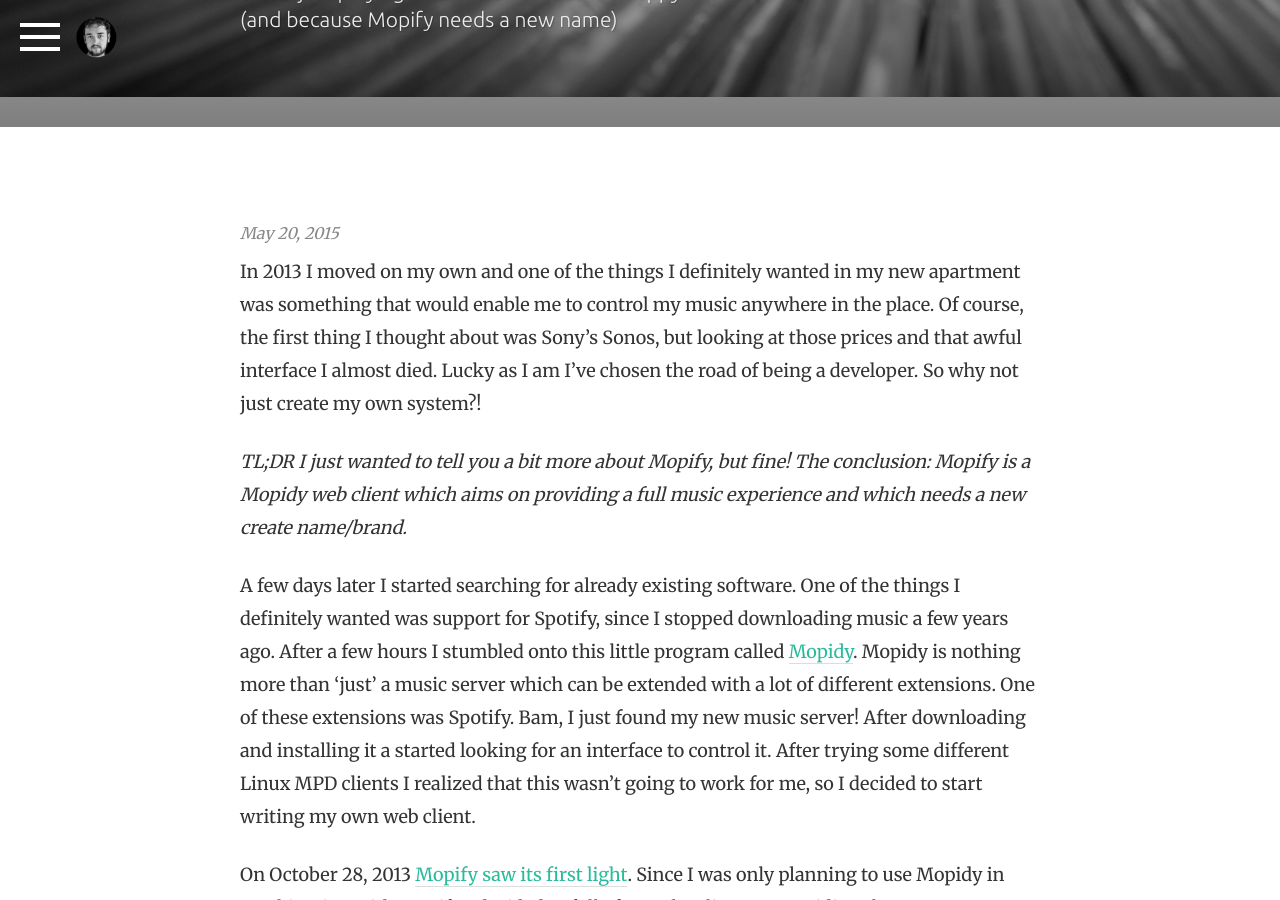
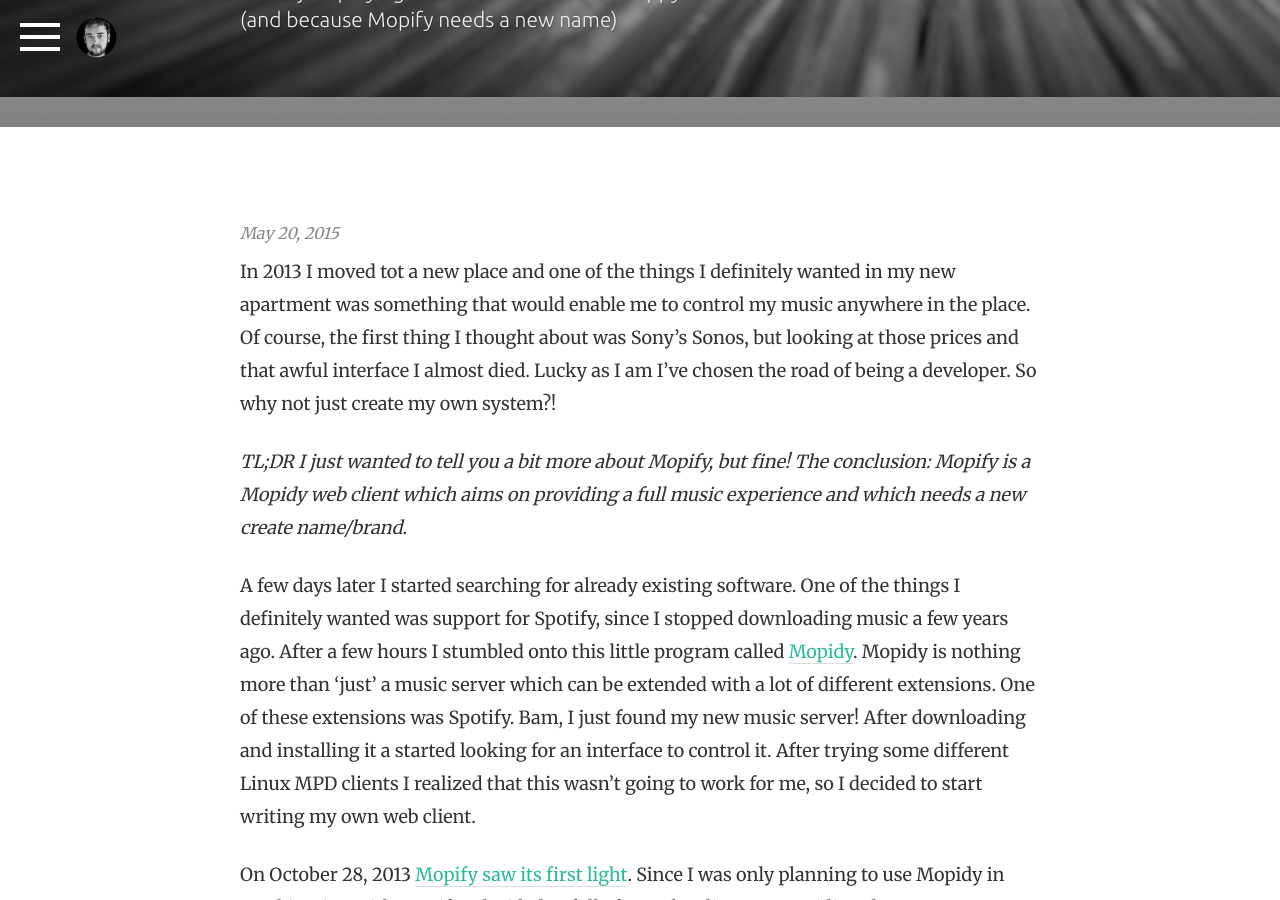
Before and after one commit to dirkgroenen/dirkgroenen.github.io, a Jekyll site: the page built from _posts/2015-05-20-the-next-level-mopidy-client.markdown, in a window 1280 px wide and 900 px high, scrolled down 503 px. Built offline with Jekyll 4.4.1, drawn with Linux system fonts in a browser that asks for light colours; nearby versions of some CDN libraries; some web fonts are replaced; library files that are not in the unit come from our copies; comment, search, counter and statistics services are not loaded.

Commit message:
Update 2015-05-20-the-next-level-mopidy-client.markdown

```diff
--- a/_posts/2015-05-20-the-next-level-mopidy-client.markdown
+++ b/_posts/2015-05-20-the-next-level-mopidy-client.markdown
@@ -10,7 +10,7 @@
 published: true
 ---
 
-In 2013 I moved on my own and one of the things I definitely wanted in my new apartment was something that would enable me to control my music anywhere in the place. Of course, the first thing I thought about was Sony's Sonos, but looking at those prices and that awful interface I almost died. Lucky as I am I've chosen the road of being a developer. So why not just create my own system?!
+In 2013 I moved tot a new place and one of the things I definitely wanted in my new apartment was something that would enable me to control my music anywhere in the place. Of course, the first thing I thought about was Sony's Sonos, but looking at those prices and that awful interface I almost died. Lucky as I am I've chosen the road of being a developer. So why not just create my own system?!
 
 *TL;DR
 I just wanted to tell you a bit more about Mopify, but fine! The conclusion: Mopify is a Mopidy web client which aims on providing a full music experience and which needs a new create name/brand.*
```
